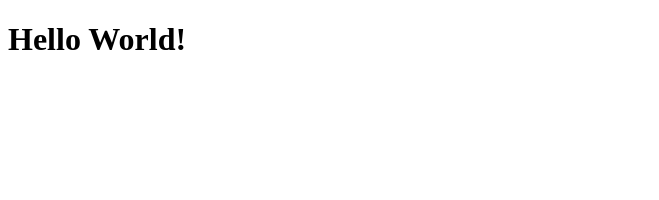
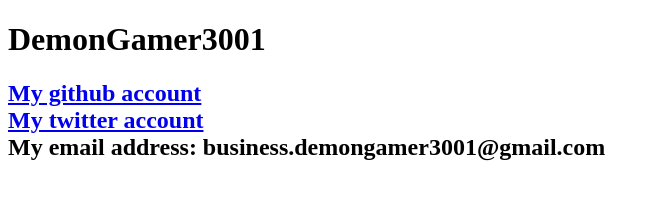
Before and after one commit to demongamer3001/my_website, a plain HTML site: page index.html in a window 1280 px wide. Shown: the whole page, without its empty margins (0-659 px from the left). Drawn offline with Linux system fonts and the light colour scheme.

Commit message:
added accounts

```diff
--- a/index.html
+++ b/index.html
@@ -7,6 +7,13 @@
     <title>Home | DemonGamer3001</title>
 </head>
 <body>
-    <h1>Hello World!</h1>
+
+    <h1>DemonGamer3001</h1>
+    <h2>
+        <a href="https://github.com/demongamer3001/" target="_blank">My github account</a><br>
+        <a href="https://twitter.com/@demongamer3001" target="_blank">My twitter account</a><br>
+        My email address: business.demongamer3001@gmail.com
+    </h2>
+
 </body>
 </html>
```
